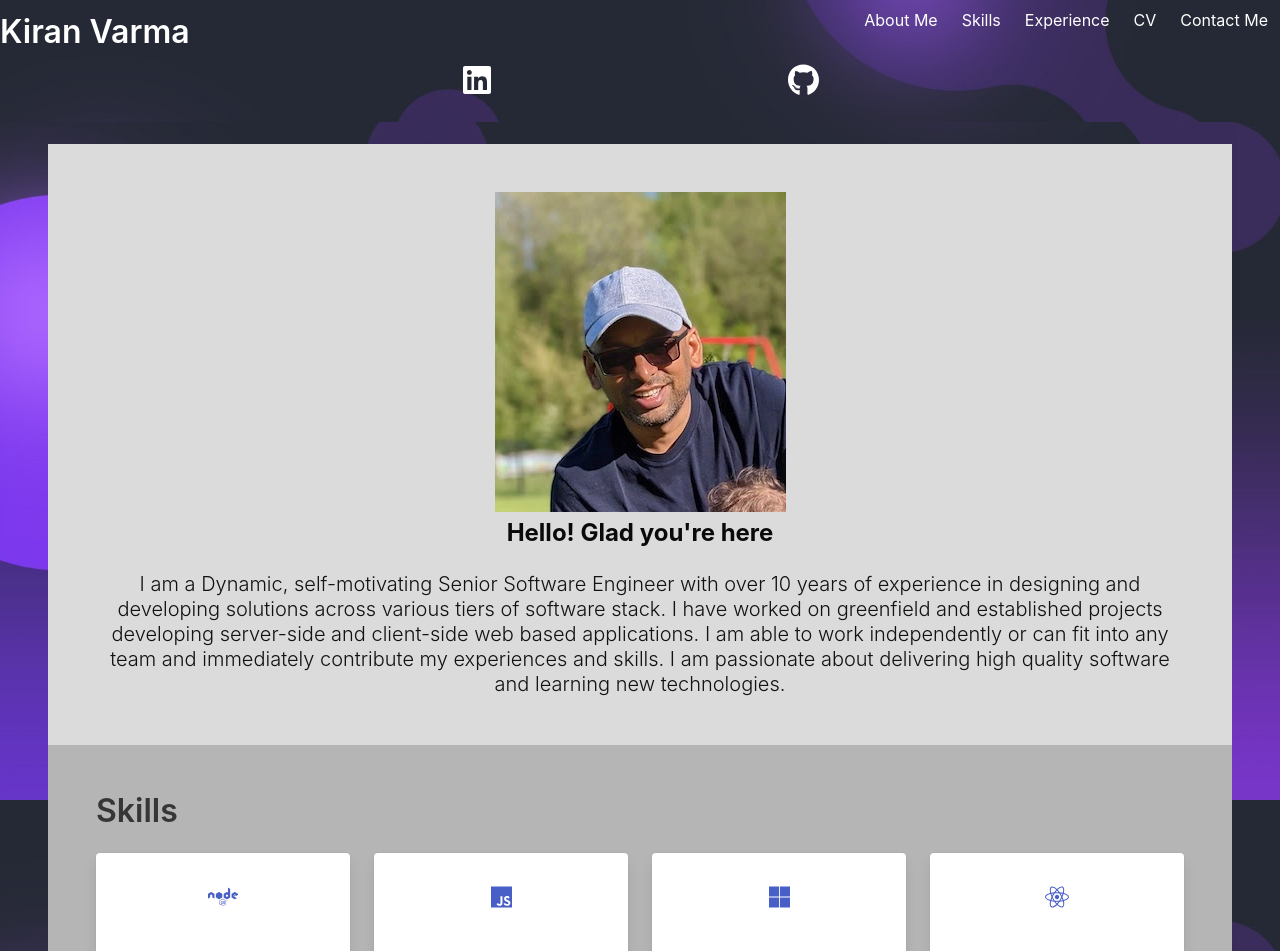
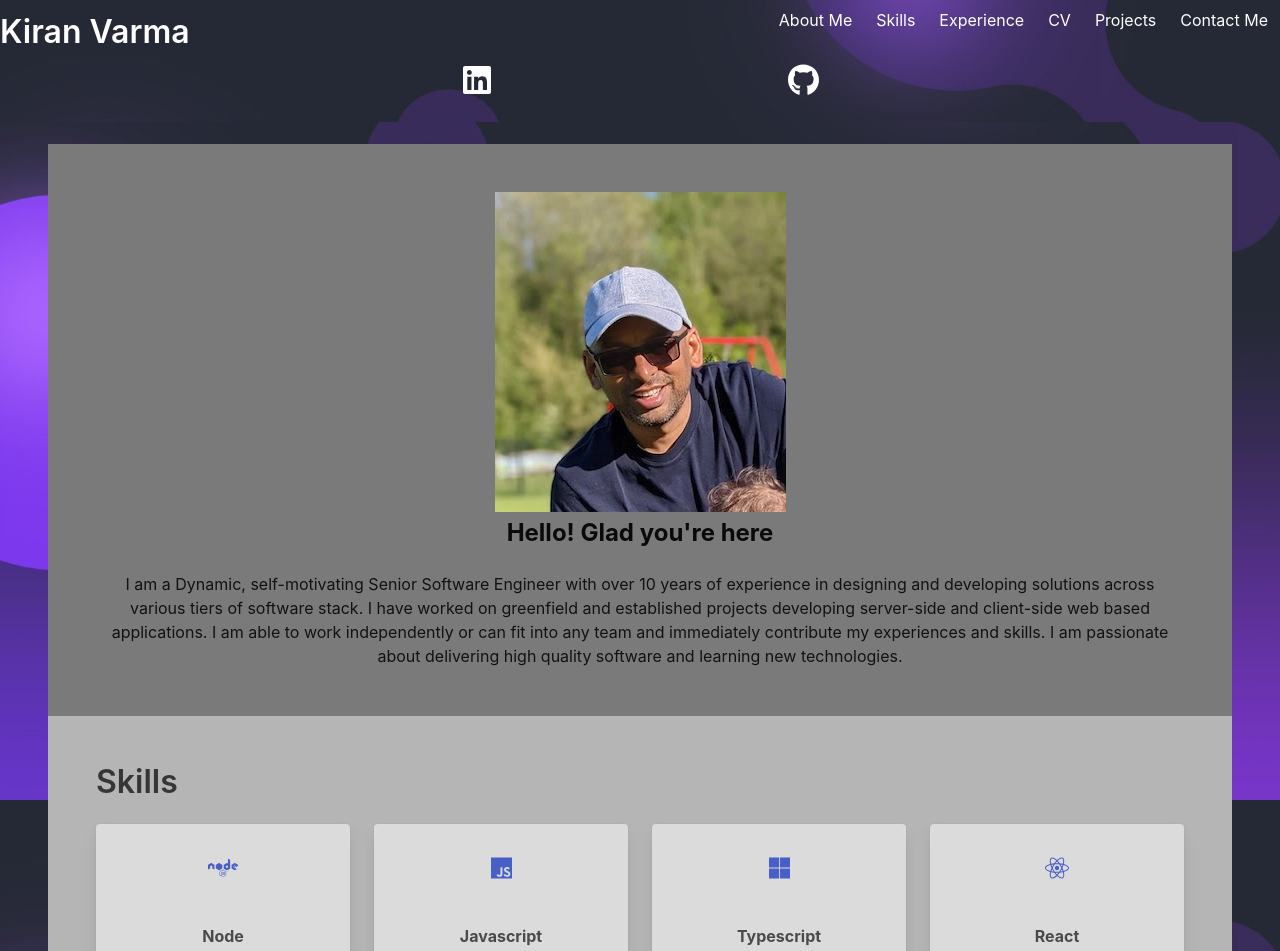
Before and after one commit to KiranVarma02/kayn-portfolio, a React (Create React App) app: page / in a window 1280 px wide. Shown: the top 951 px of the page. Built offline with nearby package versions, Linux system fonts and the light colour scheme.

Commit message:
feat: change favicon (#7)

```diff
--- a/src/components/elements/NavBar.tsx
+++ b/src/components/elements/NavBar.tsx
@@ -30,6 +30,7 @@ export function NavBar() {
                             <MenuItem text="Skills" href="#skills"/>
                             <MenuItem text="Experience" href="#experience"/>
                             <MenuItem text="CV" href="#cv"/>
+                            <MenuItem text="Projects" href="#projects"/>
                             <MenuItem text="Contact Me" href="#contact-me"/>
                         </div>
                     </div>
--- a/src/components/elements/Skill.tsx
+++ b/src/components/elements/Skill.tsx
@@ -2,7 +2,7 @@ import PropTypes from 'prop-types'
 
 const Skill = ({icon, text}) => {
     return (
-        <div className="card">
+        <div className="card has-background-grey-lighter">
             <div className="card-header-icon">
                 <span className={`skill-icon has-text-link is-size-4 fa-solid ${icon}`}></span>
             </div>
--- a/src/components/sections/AboutMe.tsx
+++ b/src/components/sections/AboutMe.tsx
@@ -2,7 +2,7 @@ import cv from '../../data/cv.json'
 
 export default function AboutMe() {
     return (
-        <section className="section has-background-grey-lighter" id="about-me">
+        <section className="section has-background-grey" id="about-me">
             <div className="container has-text-centered">
                 <figure className="resize container is-180x180">
                     <img
@@ -17,7 +17,7 @@ export default function AboutMe() {
                 <p className="subtitle is-4 has-text-black has-text-weight-bold">
                     {cv.basics.x_title}
                 </p>
-                <p className="subtitle is-5 has-text-black-bis has-text-weight-light">
+                <p className="content has-text-black-bis">
                     {cv.basics.summary}
                 </p>
             </div>
```
